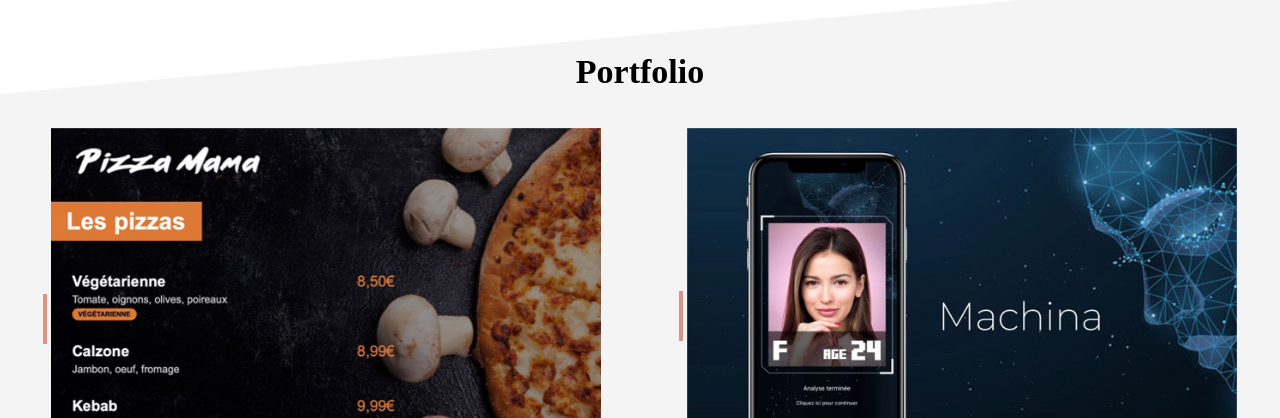
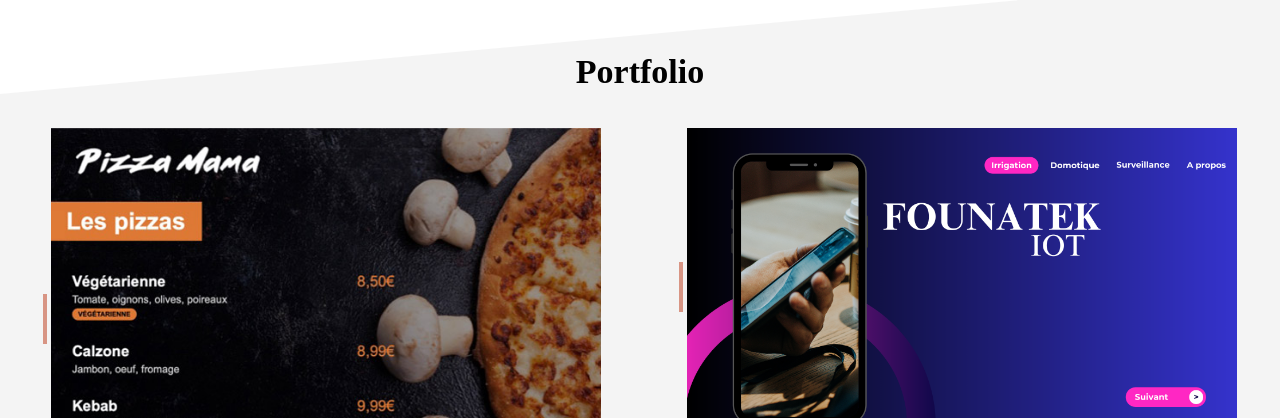
Before and after one commit to Elhadj23Diallo/site_elhadj_portfolio, a plain HTML site: page index.html in a window 1280 px wide. Shown: the part 1290-1708 px from the top of the page. Drawn offline with Linux system fonts and the light colour scheme.

Commit message:
Update index.html
Signed-off-by: Elhadj23Diallo <110778911+Elhadj23Diallo@users.noreply.github.com>

```diff
--- a/index.html
+++ b/index.html
@@ -80,7 +80,7 @@
         <table class="col-portfolio float-right">
             <tr>
                 <td><div class="barre-verticale"></div></td>
-                <td style="width: 100%;"><a href="portfolio-application-mobile.html"><img style="width: 100%;" src="project2small.jpg" alt=""></a></td>
+                <td style="width: 100%;"><a href="https://founatek224.pythonanywhere.com/"><img style="width: 100%;" src="image_founatek.png" alt=""></a></td>
             </tr>
             <tr>
                 <td></td>
```
